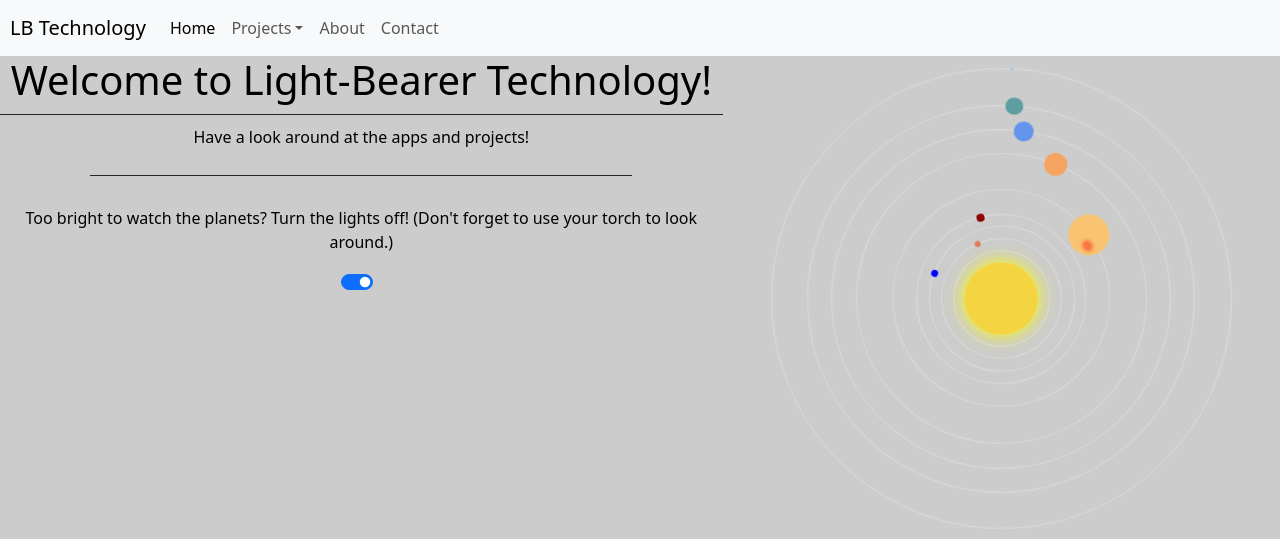
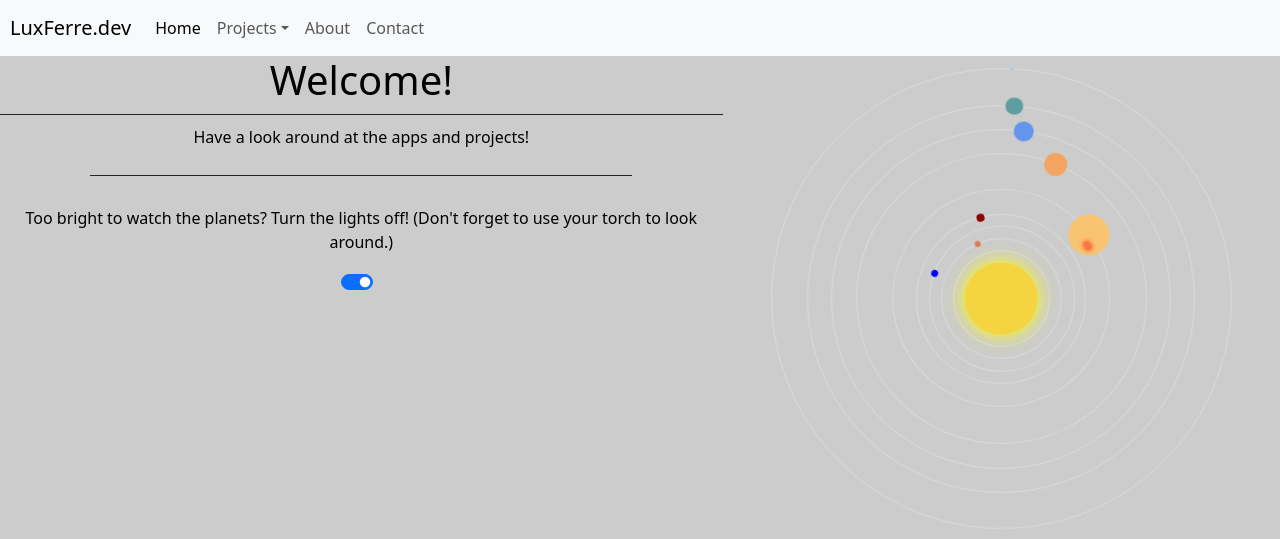
Before and after one commit to Lux-Ferre/lbtech-info, a Flask app: page / in a window 1280 px wide. Shown: the top 539 px of the page. Run offline with Flask 3, Linux system fonts and the light colour scheme; some libraries are stand-ins or nearby versions.

Commit message:
update for new domain name

```diff
--- a/app/templates/base.html
+++ b/app/templates/base.html
@@ -10,14 +10,14 @@
 		<!-- Internal stylesheets -->
 		<link rel="stylesheet" type="text/css" href="{{ url_for('static', filename='/assets/main/main.css') }}">
 
-		<title>{% block title %}{% endblock %} - LB Tech</title>
+		<title>LuxFerre.dev - {% block title %}{% endblock %}</title>
 	{% endblock %}
 	</head>
 	<body>
 		<div id="baseContainer">
 			{% block navbar %}
 			<nav class="navbar navbar-expand-lg bg-dark">
-				<a class="navbar-brand" href="{{ url_for('index') }}">LB Technology</a>
+				<a class="navbar-brand" href="{{ url_for('index') }}">LuxFerre.dev</a>
 				<button class="navbar-toggler" type="button" data-bs-toggle="collapse" data-bs-target="#navbarCollapasedMenu">
 					<span class="navbar-toggler-icon"></span>
 				</button>
--- a/app/templates/index.html
+++ b/app/templates/index.html
@@ -12,7 +12,7 @@
 <div class="row w-100">
 	<div class="col-12 col-md-7">
 		<div class="text-center w-100">
-			<h1>Welcome to Light-Bearer Technology!</h1>
+			<h1>Welcome!</h1>
 		</div>
 		<div style="border-bottom: 1px solid var(--bs-body-color);margin: 10px 0;"></div>
 		<div class="text-center">
```
